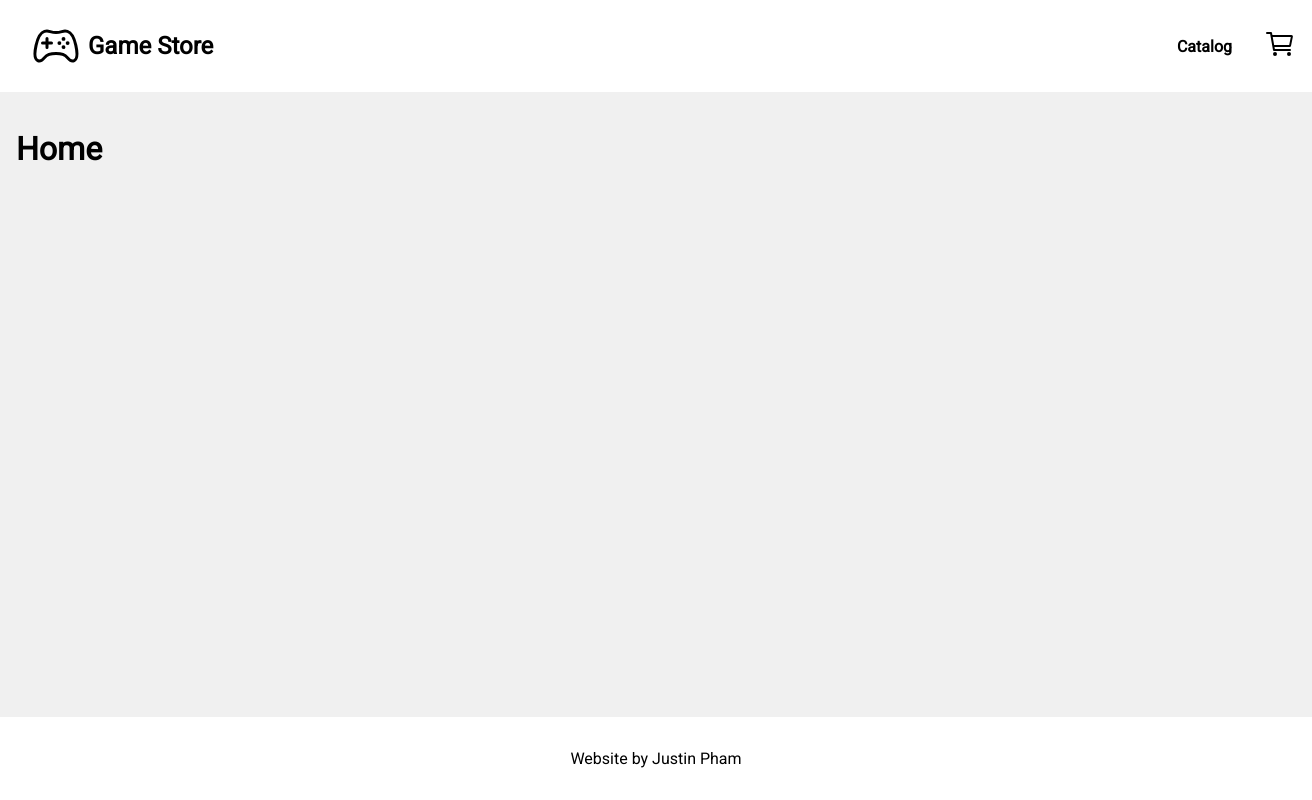
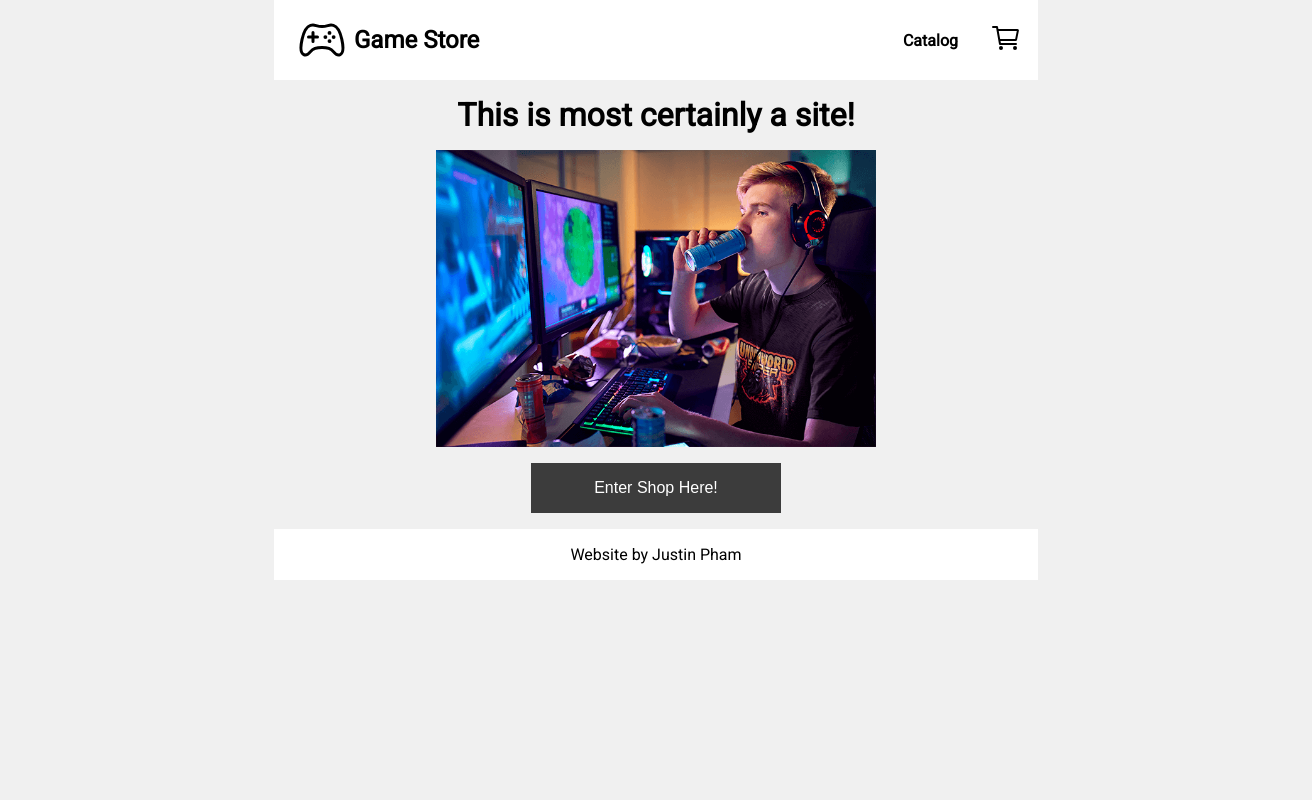
Before and after one commit to jtkp/shopping-cart, a React (Create React App) app: page / in a window 1280 px wide. Shown: the whole page, 1312 px wide, since content can reach past the window. Built offline with nearby package versions, Linux system fonts and the light colour scheme; no server answers.

Commit message:
fill out home page

```diff
--- a/src/components/Base.tsx
+++ b/src/components/Base.tsx
@@ -53,10 +53,10 @@ export const Base = () => {
 const Div = styled.div`
   display: flex;
   flex-direction: column;
-  min-height: 100vh;
+  min-height: 100%;
   min-width: 1280px;
 
   @media (max-width: 1280px) {
-    min-width: 100vw;
+    min-width: 100%;
   }
 `
--- a/src/components/Home.tsx
+++ b/src/components/Home.tsx
@@ -1,17 +1,49 @@
 import React from 'react';
 import styled from 'styled-components';
+import { Link } from 'react-router-dom';
 
 export const Home = () => {
   // useState
 
   return (
     <Div>
-      <h1>Home</h1>
+      <h1>This is most certainly a site!</h1>
+      <img src='./gamer.png' alt='Gamer drinking an energy drink'></img>
+      <Link to='/shop'>
+        <button>Enter Shop Here!</button>
+      </Link>
     </Div>
   )
 }
 
 const Div = styled.div`
   min-width: 100%;
+  min-height: 100%;
   padding: 1rem;
+  display: flex;
+  flex-direction: column;
+  align-items: center;
+  justify-content: center;
+  gap: 1rem;
+  text-align: center;
+
+  img {
+    max-width: 60%;
+  }
+
+  @media (max-width: 700px) {
+    img {
+      max-width: 350px;
+    }
+  }
+
+  button {
+    padding: 1rem 2rem;
+    border: 0;
+    background-color: rgb(60, 60, 60);
+    color: white;
+    cursor: pointer;
+    width: 250px;
+    font-size: 1rem;
+  }
 `
--- a/src/components/Item.tsx
+++ b/src/components/Item.tsx
@@ -31,18 +31,14 @@ const Div = styled.div`
   align-items: center;
   text-align: center;
 
-  // transition: transform 0.25s;
-  // &:hover {
-  //   transform: scale(1.03);
-  // }
-
   button {
     padding: 1rem 2rem;
     border: 0;
     background-color: rgb(60, 60, 60);
     color: white;
     cursor: pointer;
-    width: 80%;
+    width: 250px;
+    font-size: 1rem;
   }
 
   button:hover {
@@ -52,6 +48,10 @@ const Div = styled.div`
   p {
     margin: 0.5rem;
     font-size: 1.5rem;
+  }
+
+  p:nth-child(2) {
+    font-weight: 700;
   }
 
   img {
--- a/src/components/util/Header.tsx
+++ b/src/components/util/Header.tsx
@@ -32,7 +32,7 @@ const Div = styled.div`
 
   a:first-child {
     margin-right: auto;
-    margin-left: 1rem;
+    margin-left: 0.5rem;
     display: flex;
     align-items: center;
   }
@@ -50,10 +50,6 @@ const Div = styled.div`
     margin-right: 2rem;
   }
 
-  a {
-    min-height: 2rem;
-  }
-
   ion-icon {
     font-size: 2rem;
   }
--- a/src/index.tsx
+++ b/src/index.tsx
@@ -6,10 +6,14 @@ import { createGlobalStyle } from 'styled-components';
 import "@fontsource/roboto"
 
 const GlobalStyle = createGlobalStyle`
-  body {
+  * {
     padding: 0;
     margin: 0;
-    height: 100vh;
+  }
+
+  body {
+    min-width: 100%;
+    min-height: 100%;
     display: flex;
     justify-content: center;
     background-color: rgb(240, 240, 240);
```
Also changed, not shown: public/gamer.png (added).
